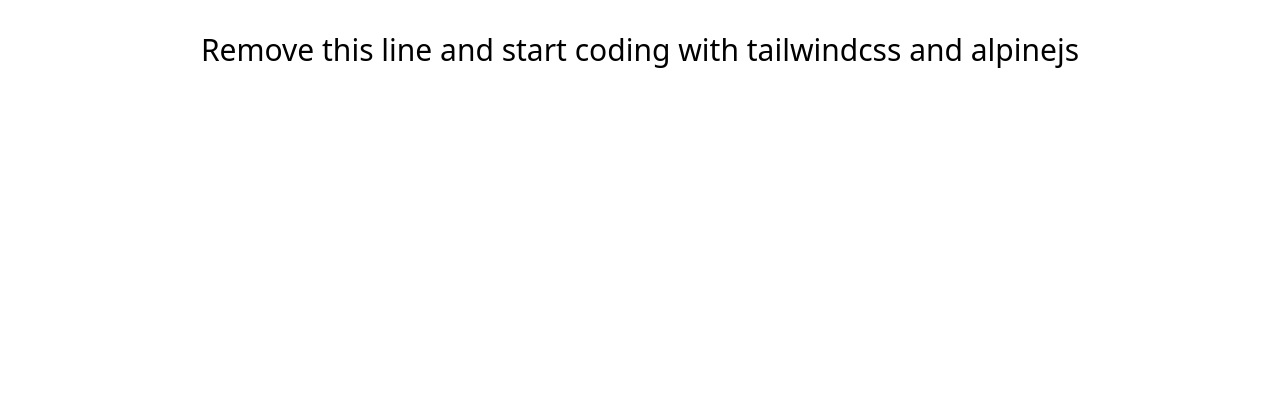
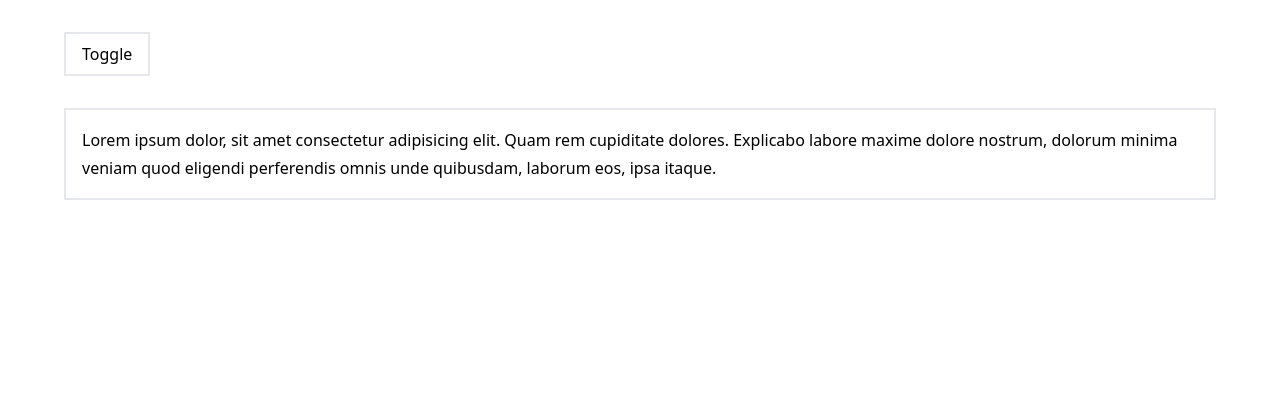
Before and after one commit to m0shiurX/spacer, a website built with Vite: page index.html in a window 1280 px wide. Built offline with nearby package versions, Linux system fonts and the light colour scheme.

Commit message:
Updated sample demo with tailwind and alpine

```diff
--- a/index.html
+++ b/index.html
@@ -9,7 +9,13 @@
 </head>
 <body>
 	<!--======START OF CONTENT========-->
-	<h1 class="mt-8 text-center text-3xl">Remove this line and start coding with tailwindcss and alpinejs</h1>
+
+	<div class="mx-16 mt-8 h-96 relative" x-data="{ isShowing:true }">
+		<button class="peer border-2 px-4 py-2 hover:border-red-600 hover:bg-red-50" x-on:click="isShowing = !isShowing">Toggle</button>
+		<div class="peer-hover:bg-red-50 border-2 p-4 mt-8 font-normal leading-7" x-show="isShowing">
+			Lorem ipsum dolor, sit amet consectetur adipisicing elit. Quam rem cupiditate dolores. Explicabo labore maxime dolore nostrum, dolorum minima veniam quod eligendi perferendis omnis unde quibusdam, laborum eos, ipsa itaque.
+		</div>
+	</div>
 
 	<!--======END OF CONTENT========-->
 <script type="module" src="./assets/js/main.js"></script>
```
